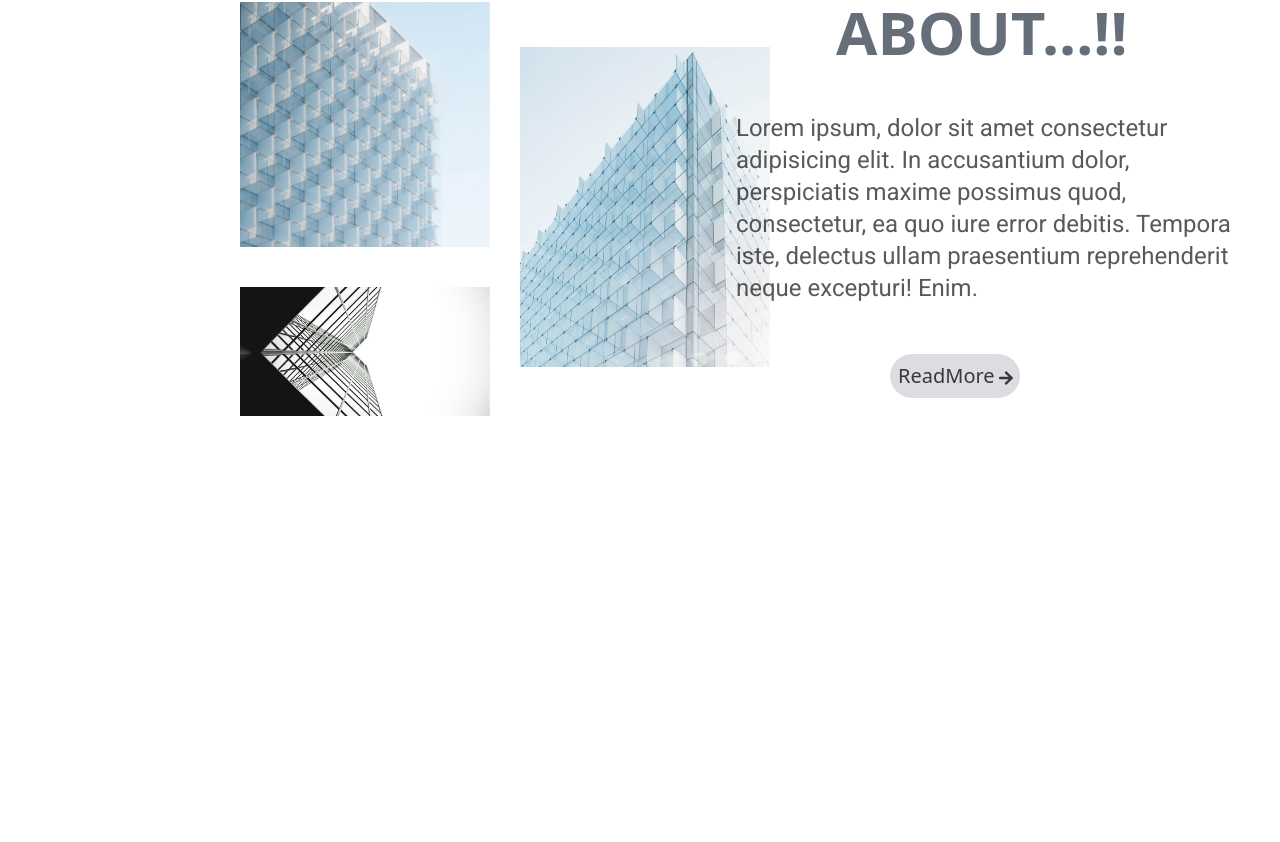
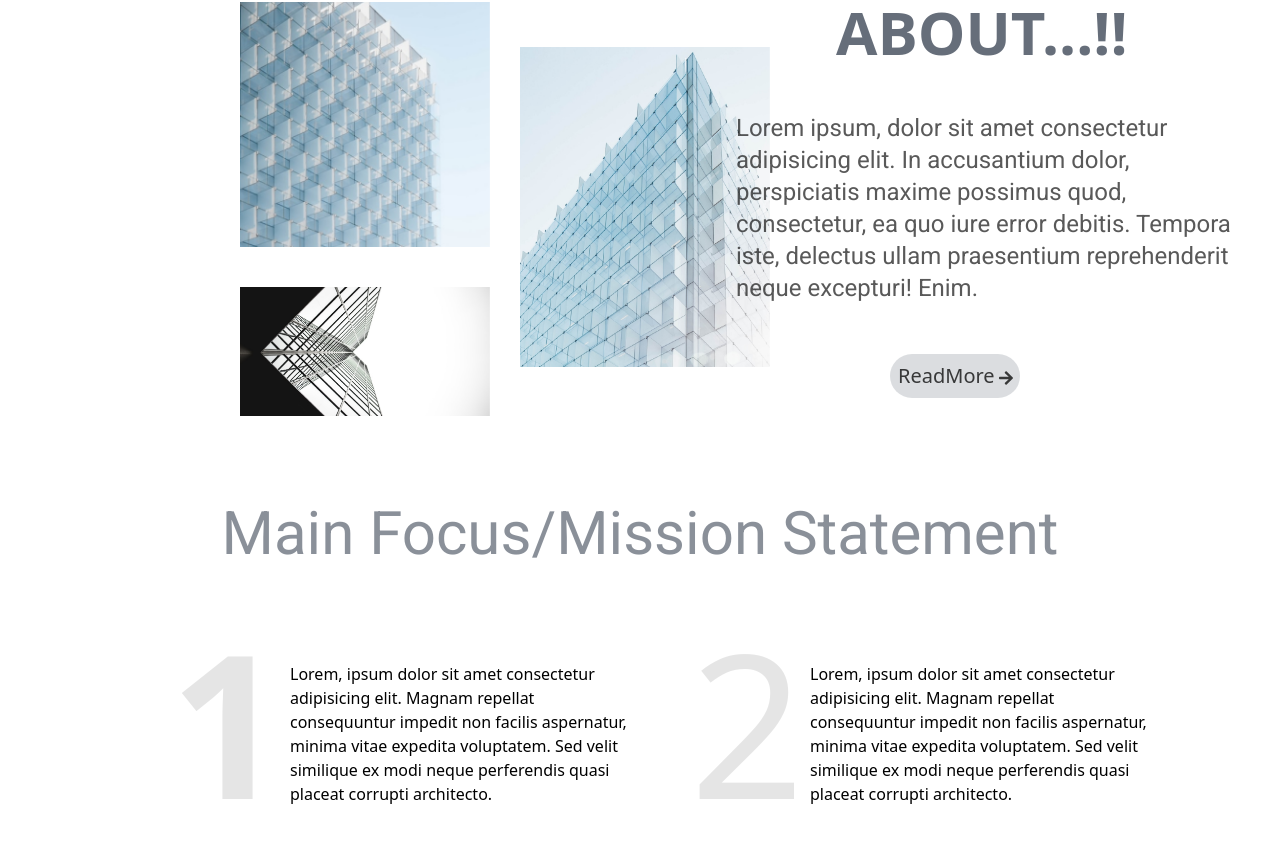
Before and after one commit to sailendraprasath/INTERN2, a React (Vite) app: page / in a window 1280 px wide. Shown: the part 783-1625 px from the top of the page. Before the commit the page ends 1239 px from the top, so only its background shows below. Built offline with nearby package versions, Linux system fonts and the light colour scheme.

Commit message:
22/04/24 01:37 S_f-dev

```diff
--- a/src/components/Sample1.jsx
+++ b/src/components/Sample1.jsx
@@ -91,6 +91,42 @@ const Sample1 = () => {
           </h1>
         </div>
       </div>
+      {/* part 3 ahm paa  */}
+      <div className="xl:py-12 max-sm:py-5 max-sm:mx-auto max-sm:max-w-[300px] max-sm:px-4">
+        <h1 className="xl:text-6xl max-sm:text-3xl font-My1 text-gray-600/65 text-center">
+          Main Focus/Mission Statement
+        </h1>
+        <div className="grid grid-cols-2 max-sm:grid-cols-1 xl:py-2 xl:px-5">
+          <div className="xl:ml-[150px]">
+            <h1 className="xl:text-[200px] max-sm:ml-3 max-sm:text-[150px] max-sm:text-black/35 font-bold text-black/10  ">
+              1
+              <span className="wide:hidden md:hidden lg:hidden xl:hidden 2xl:hidden desktop:hidden max-sm:-ml-4 font-medium text-7xl">
+                ......!!
+              </span>
+            </h1>
+            <h1 className="xl:ml-[120px] xl:mt-[-210px] xl:w-[350px] max-sm:text-xs max-sm:text-center max-sm:-mt-6 ">
+              Lorem, ipsum dolor sit amet consectetur adipisicing elit. Magnam
+              repellat consequuntur impedit non facilis aspernatur, minima vitae
+              expedita voluptatem. Sed velit similique ex modi neque perferendis
+              quasi placeat corrupti architecto.
+            </h1>
+          </div>
+          <div className="xl:ml-[50px] max-sm:-mt-4">
+            <h1 className="xl:text-[200px] max-sm:ml-3 max-sm:text-[150px] max-sm:text-black/35 font-medium text-black/10  ">
+              2
+              <span className="wide:hidden md:hidden lg:hidden xl:hidden 2xl:hidden desktop:hidden max-sm:-ml-2 font-medium text-7xl">
+                ......!!
+              </span>
+            </h1>
+            <h1 className="xl:ml-[120px] xl:mt-[-210px] xl:w-[350px] max-sm:text-xs max-sm:text-center max-sm:-mt-6 ">
+              Lorem, ipsum dolor sit amet consectetur adipisicing elit. Magnam
+              repellat consequuntur impedit non facilis aspernatur, minima vitae
+              expedita voluptatem. Sed velit similique ex modi neque perferendis
+              quasi placeat corrupti architecto.
+            </h1>
+          </div>
+        </div>
+      </div>
     </>
   );
 };
```
